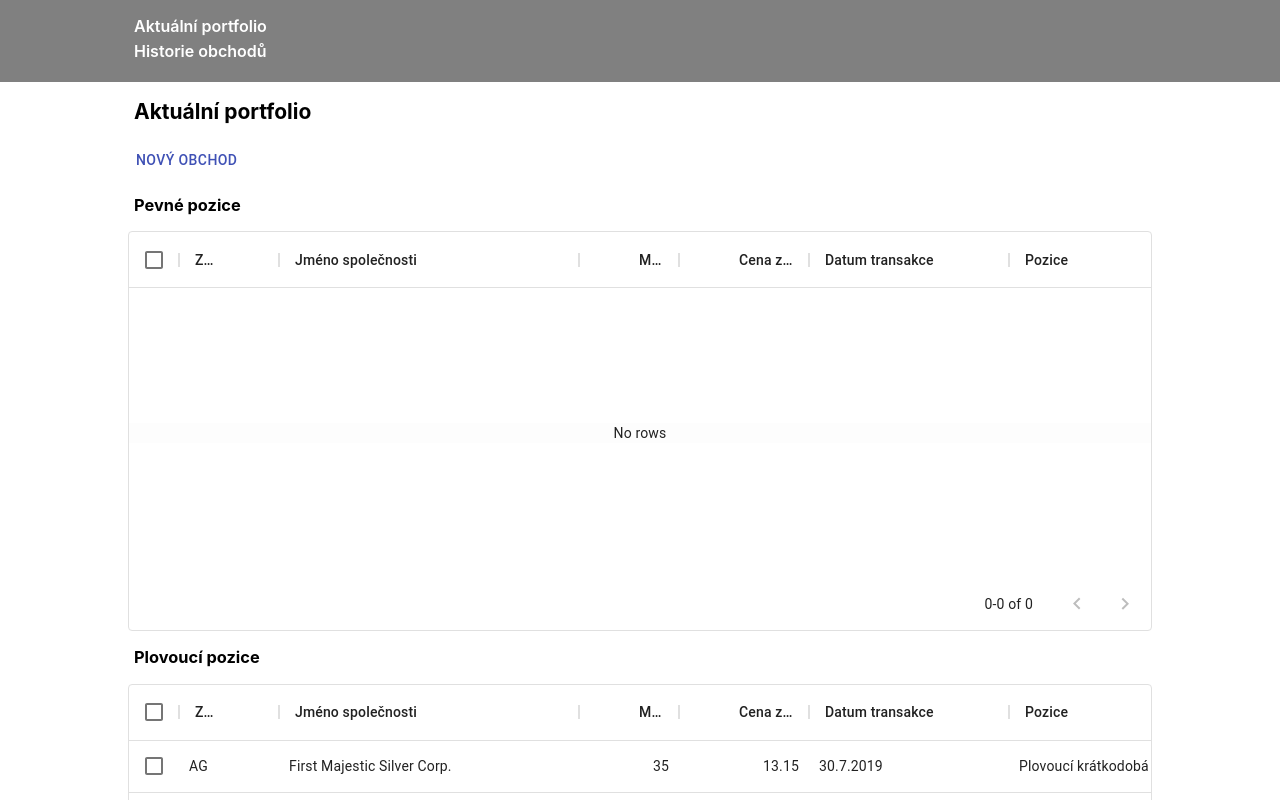
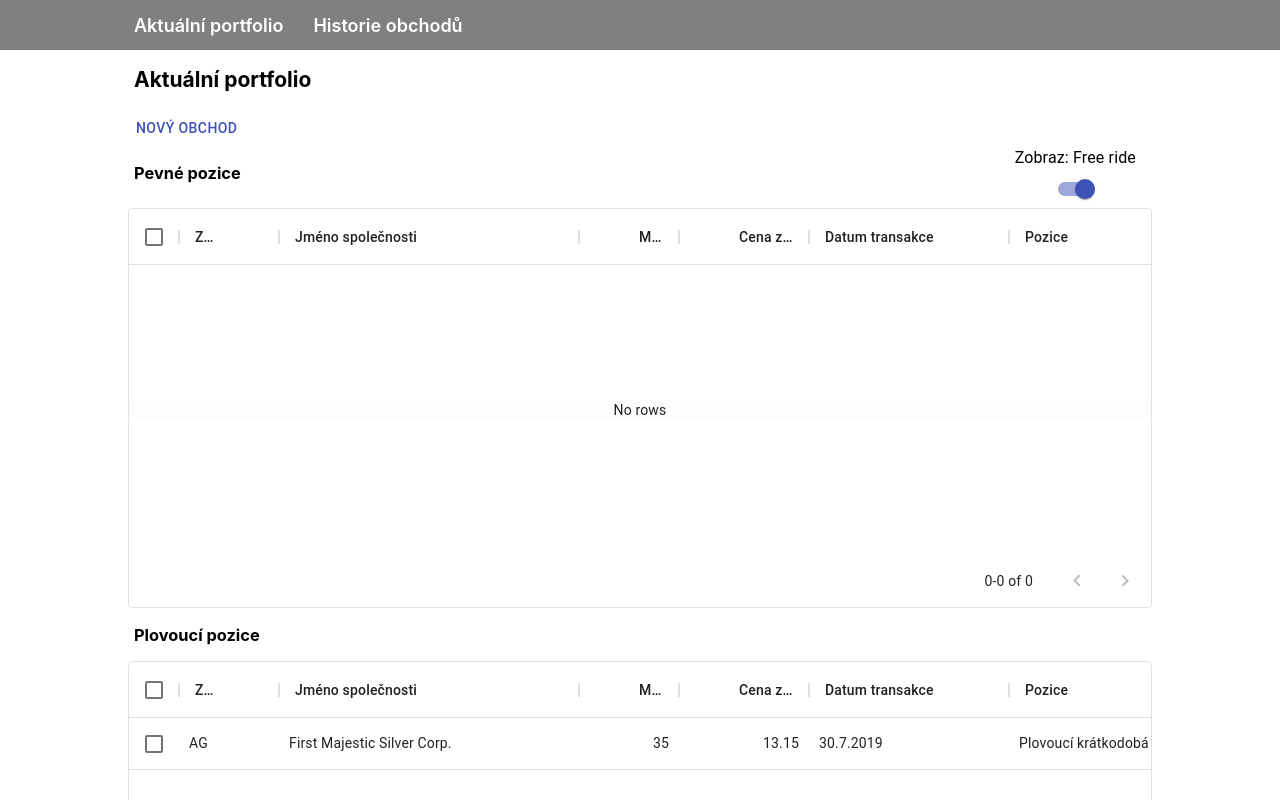
Before and after one commit to Liborias/Obchodovani, a React (Create React App) app: page / in a window 1280 px wide. Shown: the top 800 px of the page. Built offline with nearby package versions, Linux system fonts and the light colour scheme; the HTML template or start-up script is replaced by a standard one.

Commit message:
vypínání sloupce funguje, ale....

```diff
--- a/src/components/Modal/NewCompanyModal.js
+++ b/src/components/Modal/NewCompanyModal.js
@@ -1,4 +1,4 @@
-import React from 'react';
+import React, { useState } from 'react';
 import Button from '@material-ui/core/Button';
 import TextField from '@material-ui/core/TextField';
 import Dialog from '@material-ui/core/Dialog';
@@ -16,6 +16,26 @@ export default function NewCompanyModal(props) {
     }
   );
 
+  const [isTickerValid, setTickerValidity] = useState(false);
+
+  const [isCompanyValid, setCompanyValidity] = useState(false);
+
+
+
+  const validateTicker = (ticker) => {
+    setTickerValidity(true);
+    if (!ticker.includes("")) {
+      setTickerValidity(false);
+    }
+  };
+
+  const validateCompany = (company) => {
+    setCompanyValidity(true);
+    if (!company.includes("")) {
+      setCompanyValidity(false);
+    }
+  };
+
   return (
     <div>
       <Dialog open={props.open} onClose={props.handleNewCompClose} aria-labelledby="form-dialog-title">
@@ -28,7 +48,10 @@ export default function NewCompanyModal(props) {
             label="Zkratka společnosti"
             type="text"
             fullWidth
-            onChange={(e) => setCompanyNewRow({ ...newCompanyRow, ticker: e.target.value })}
+            onChange={(e) => {
+              setCompanyNewRow({ ...newCompanyRow, ticker: e.target.value });
+              validateTicker(e.target.value)
+            }}
           />
           <TextField
             autoFocus
@@ -37,7 +60,10 @@ export default function NewCompanyModal(props) {
             label="Název společnosti"
             type="text"
             fullWidth
-            onChange={(e) => setCompanyNewRow({ ...newCompanyRow, companyName: e.target.value })}
+            onChange={(e) => {
+              setCompanyNewRow({ ...newCompanyRow, companyName: e.target.value });
+              validateCompany(e.target.value)
+            }}
           />
 
         </DialogContent>
@@ -45,7 +71,7 @@ export default function NewCompanyModal(props) {
           <Button onClick={props.handleNewCompClose} color="primary">
             Cancel
           </Button>
-          <Button onClick={() => props.newCompanySave(newCompanyRow)} color="primary">
+          <Button disabled={!isTickerValid || !isCompanyValid} onClick={() => props.newCompanySave(newCompanyRow)} color="primary">
             Save
           </Button>
         </DialogActions>
--- a/src/components/homepage/Homepage.css
+++ b/src/components/homepage/Homepage.css
@@ -2,3 +2,8 @@ h2,
 h3 {
   padding-left: 6px;
 }
+
+.tableMenu {
+  display: flex;
+  justify-content: space-between;
+}
--- a/src/components/homepage/Homepage.js
+++ b/src/components/homepage/Homepage.js
@@ -3,16 +3,43 @@ import DataTable from "../tables/Position";
 import Button from '@material-ui/core/Button';
 import AddTransactionModal from "../Modal/AddTransactionModal";
 import NewCompanyModal from "../Modal/NewCompanyModal";
+import { columns } from "../tables/dataPositions";
+import FormControlLabel from '@material-ui/core/FormControlLabel';
+import Switch from '@material-ui/core/Switch';
 import "./Homepage.css"
 
 const Homepage = (props) => {
+  const [switches, setSwitchRideColumn] = React.useState({
+    freeRideLabel: true
+  })
+  const [newColumns, setNewColumns] = React.useState(columns)
+
+
+  const handleChange = (event) => {
+    setSwitchRideColumn({ ...switches, [event.target.name]: event.target.checked });
+    //if (switches[event.target.name]) { setNewColumns(columns.filter(x => x.field !== event.target.name)) } else { setNewColumns(columns) }
+  };
 
   return (
     <>
       <div className="homePageContent">
         <h2>Aktuální portfolio</h2>
         <Button color="primary" onClick={props.handleClickOpen}>Nový obchod</Button>
-        <h3>Pevné pozice</h3>
+        <div className="tableMenu">
+          <h3>Pevné pozice</h3>
+          <FormControlLabel
+            control={
+              <Switch
+                checked={switches.freeRideLabel}
+                onChange={handleChange}
+                name="freeRideLabel"
+                color="primary"
+              />
+            }
+            label="Zobraz: Free ride"
+            labelPlacement="top"
+          />
+        </div>
 
         {props.open && <AddTransactionModal
           open={props.open}
@@ -27,9 +54,9 @@ const Homepage = (props) => {
           newCompanySave={props.newCompanySave}
           companies={props.companies}
         />
-        <DataTable rows={props.dataRows.filter(position => position.longevity !== "Plovoucí krátkodobá")} />
+        <DataTable columns={newColumns} rows={props.dataRows.filter(position => position.longevity !== "Plovoucí krátkodobá")} />
         <h3>Plovoucí pozice</h3>
-        <DataTable rows={props.dataRows.filter(position => position.longevity === "Plovoucí krátkodobá")} />
+        <DataTable columns={newColumns} rows={props.dataRows.filter(position => position.longevity === "Plovoucí krátkodobá")} />
       </div>
     </>
   );
--- a/src/components/layout/Layout.css
+++ b/src/components/layout/Layout.css
@@ -8,31 +8,24 @@
 
 .navigator {
   background-color: gray;
+  height: 50px;
+  display: flex;
+  align-items: center;
 }
 
 nav {
-  margin: 0 10%;
+  margin: auto 10%;
+  padding-left: 6px;
+
   color: white;
-  font-size: 16px;
+  font-size: 18px;
   font-weight: 600;
-  display: flex;
-  flex-direction: column;
-  justify-content: right;
 }
 
-ul {
-  margin-left: 0;
-  padding-left: 6px;
-}
-
-li {
-  margin-left: 0;
-  margin-bottom: 5px;
-  list-style-type: none;
-}
 .linkStyle {
   text-decoration: inherit;
   color: inherit;
+  padding-right: 30px;
 }
 .linkStyle:hover {
   color: #3f51b5;
--- a/src/components/layout/Layout.js
+++ b/src/components/layout/Layout.js
@@ -72,14 +72,11 @@ const Layout = () => {
         <div className="navigator">
 
           <nav>
-            <ul>
-              <li>
-                <Link to="/" className="linkStyle">Aktuální portfolio</Link>
-              </li>
-              <li>
-                <Link to="/trading" className="linkStyle">Historie obchodů</Link>
-              </li>
-            </ul>
+
+            <Link to="/" className="linkStyle">Aktuální portfolio</Link>
+
+            <Link to="/trading" className="linkStyle">Historie obchodů</Link>
+
           </nav>
         </div>
 
--- a/src/components/tables/Position.js
+++ b/src/components/tables/Position.js
@@ -2,48 +2,10 @@ import React from 'react';
 import { DataGrid } from '@material-ui/data-grid';
 import "./Position.css"
 
-const columns = [
-    //{ field: 'id', headerName: 'ID', width: 70 },
-    { field: 'shortcut', headerName: 'Zkratka', width: 100 },
-    { field: 'companyName', headerName: 'Jméno společnosti', width: 300 },
-    {
-        field: 'amount',
-        headerName: 'Množství',
-        type: 'number',
-        width: 100,
-    },
-    {
-        field: 'stockPrice',
-        headerName: 'Cena za kus $',
-        type: 'number',
-        width: 130,
-    },
-    {
-        field: 'buyDate',
-        headerName: 'Datum transakce',
-
-        width: 200,
-    },
-    {
-        field: 'longevity',
-        headerName: 'Pozice',
-
-        width: 200,
-    },
-    {
-        field: 'freeRideLabel',
-        headerName: 'Free Ride',
-
-        width: 200,
-    },
-
-];
-
-
 export default function DataTable(props) {
     return (
         <div className="companyTable">
-            <DataGrid rows={props.rows} columns={columns} pageSize={5} checkboxSelection />
+            <DataGrid rows={props.rows} columns={props.columns} pageSize={5} checkboxSelection />
         </div>
     );
 }
--- a/src/components/tables/SolidPosition.js
+++ b/src/components/tables/dataPositions.js
@@ -1,8 +1,5 @@
-import React from 'react';
-import { DataGrid } from '@material-ui/data-grid';
-
-const columns = [
-    { field: 'id', headerName: 'ID', width: 70 },
+export const columns = [
+    //{ field: 'id', headerName: 'ID', width: 70 },
     { field: 'shortcut', headerName: 'Zkratka', width: 100 },
     { field: 'companyName', headerName: 'Jméno společnosti', width: 300 },
     {
@@ -23,14 +20,17 @@ const columns = [
 
         width: 200,
     },
+    {
+        field: 'longevity',
+        headerName: 'Pozice',
+
+        width: 200,
+    },
+    {
+        field: 'freeRideLabel',
+        headerName: 'Free Ride',
+
+        width: 200,
+    },
 
 ];
-
-
-export default function DataTable(props) {
-    return (
-        <div style={{ height: 400, width: '100%' }}>
-            <DataGrid rows={props.rows} columns={columns} pageSize={5} checkboxSelection />
-        </div>
-    );
-}
--- a/src/components/trading/Trading.js
+++ b/src/components/trading/Trading.js
@@ -1,5 +1,6 @@
 import React from "react";
 import DataTable from "../tables/Position";
+import { columns } from "../tables/dataPositions";
 
 
 
@@ -8,7 +9,7 @@ const Trading = (props) => (
   <>
 
     <h2>Historie obchodů</h2>
-    <DataTable rows={props.dataRows} />
+    <DataTable columns={columns} rows={props.dataRows} />
   </>
 );
 
```
Also changed, not shown: src/components/business/Business.js (added, +13 -0 lines).
